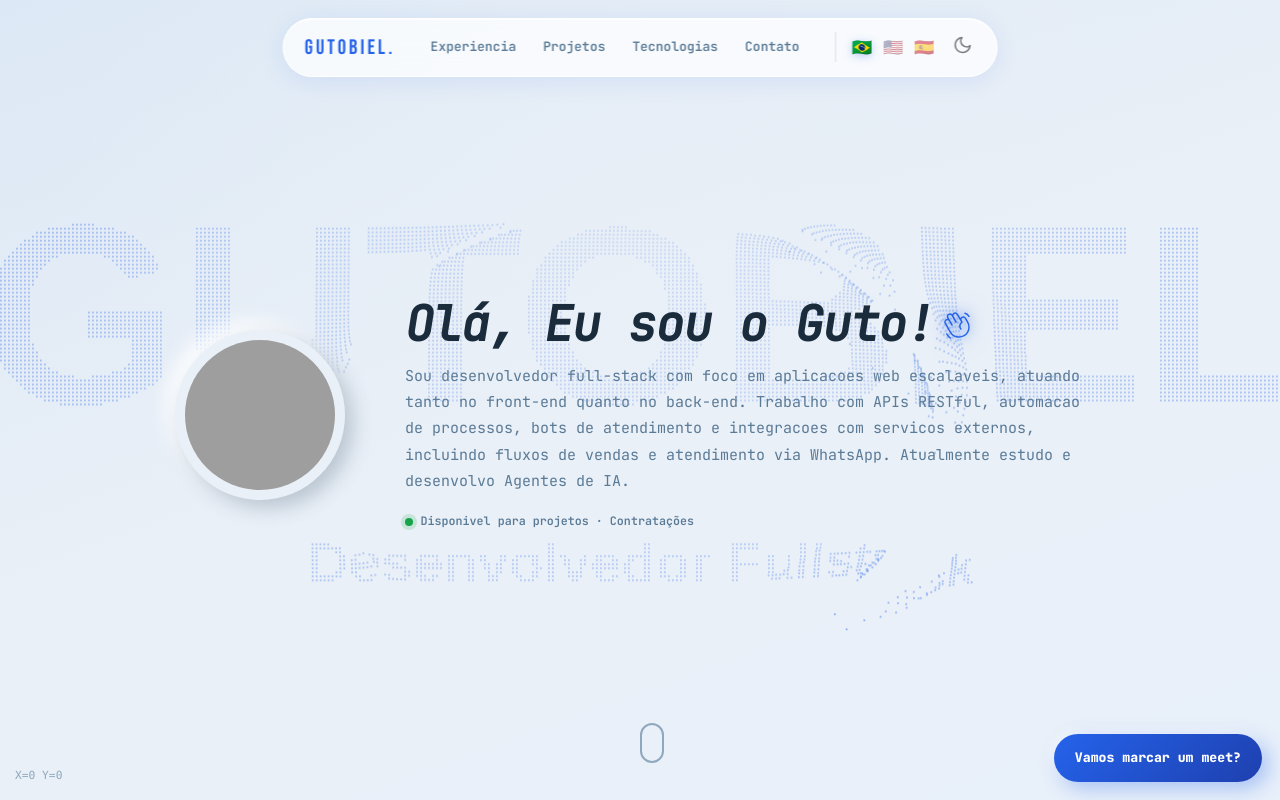
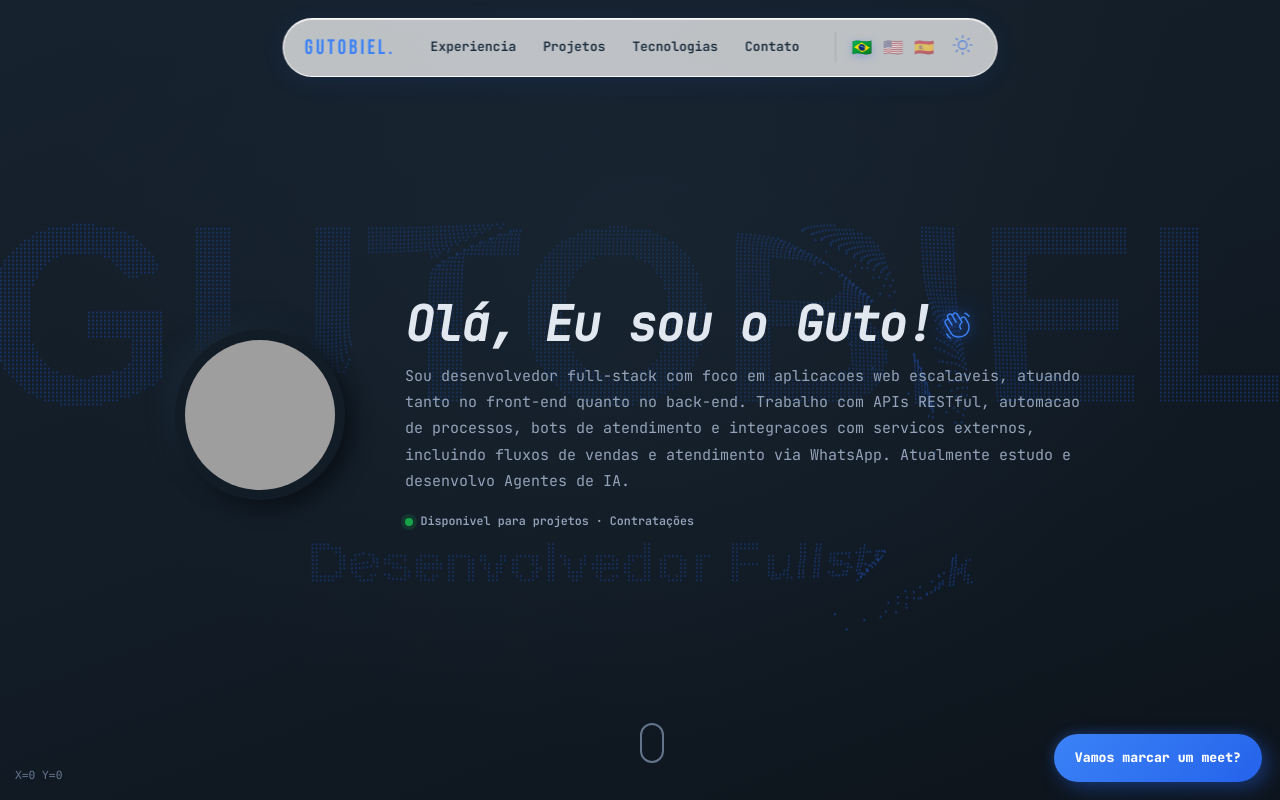
Before and after one commit to Gutobiel/Portifolio, a plain HTML site: page index.html in a window 1280 px wide. Both pictures are taken after a click on the button "Toggle Dark Mode". Shown: the top 800 px of the page. Drawn offline with Linux system fonts and the light colour scheme; no server answers; grey boxes are pictures that could not be loaded; animation ran at ten frames a second.

Commit message:
Corrigindo erro de svg do darkmode

```diff
--- a/index.html
+++ b/index.html
@@ -24,7 +24,7 @@
 
   <!-- NAVBAR -->
   <nav class="topnav" id="topnav">
-    <span class="topnav-logo">GUTOBIEL.</span>
+    <a href="#inicio" class="topnav-logo" style="text-decoration: none;">GUTOBIEL.</a>
     <div class="topnav-links">
       <a href="#experiencia" data-i18n="nav_exp">Experiencia</a>
       <a href="#projetos" data-i18n="nav_proj">Projetos</a>
@@ -39,7 +39,8 @@
         <button class="btn-icon" onclick="setLang('en')" title="English">🇺🇸</button>
         <button class="btn-icon" onclick="setLang('es')" title="Español">🇪🇸</button>
       </div>
-      <button class="btn-icon theme-toggle" id="theme-toggle" title="Toggle Dark Mode" aria-label="Toggle Dark Mode">
+      <button class="btn-icon theme-toggle" id="theme-toggle" onclick="toggleTheme()" title="Toggle Dark Mode"
+        aria-label="Toggle Dark Mode">
         <svg stroke="currentColor" fill="none" stroke-width="2" viewBox="0 0 24 24" stroke-linecap="round"
           stroke-linejoin="round" class="theme-icon" height="20" width="20" xmlns="http://www.w3.org/2000/svg">
           <path d="M21 12.79A9 9 0 1 1 11.21 3 7 7 0 0 0 21 12.79z"></path>
--- a/script.js
+++ b/script.js
@@ -102,7 +102,6 @@ function setLang(lang) {
   }
 }
 
-// Inicializa no DOM load ou imediatamente se já carregado
 function initApp() {
   setLang(currentLang);
   initTheme();
@@ -117,33 +116,33 @@ if (document.readyState === "loading") {
 // =============================================
 // THEME SWITCHER (Light / Dark)
 // =============================================
-function initTheme() {
+function updateThemeIcon(theme) {
   const toggleBtn = document.getElementById("theme-toggle");
   if (!toggleBtn) return;
 
-  const updateIcon = (theme) => {
   if (theme === "dark") {
     // Sun icon
-      toggleBtn.innerHTML = `<svg stroke="#2563eb" fill="none" stroke-width="2" viewBox="0 0 24 24" stroke-linecap="round" stroke-linejoin="round" class="theme-icon" height="20" width="20" xmlns="http://www.w3.org/2000/svg"><circle cx="12" cy="12" r="5"></circle><line x1="12" y1="1" x2="12" y2="3"></line><line x1="12" y1="21" x2="12" y2="23"></line><line x1="4.22" y1="4.22" x2="5.64" y2="5.64"></line><line x1="18.36" y1="18.36" x2="19.78" y2="19.78"></line><line x1="1" y1="12" x2="3" y2="12"></line><line x1="21" y1="12" x2="23" y2="12"></line><line x1="4.22" y1="19.78" x2="5.64" y2="18.36"></line><line x1="18.36" y1="5.64" x2="19.78" y2="4.22"></line></svg>`;
+    toggleBtn.innerHTML = `<svg stroke="#2563eb" fill="none" stroke-width="2" viewBox="0 0 24 24" stroke-linecap="round" stroke-linejoin="round" class="theme-icon" height="20" width="20" xmlns="http://www.w3.org/2000/svg" style="pointer-events: none;"><circle cx="12" cy="12" r="5"></circle><line x1="12" y1="1" x2="12" y2="3"></line><line x1="12" y1="21" x2="12" y2="23"></line><line x1="4.22" y1="4.22" x2="5.64" y2="5.64"></line><line x1="18.36" y1="18.36" x2="19.78" y2="19.78"></line><line x1="1" y1="12" x2="3" y2="12"></line><line x1="21" y1="12" x2="23" y2="12"></line><line x1="4.22" y1="19.78" x2="5.64" y2="18.36"></line><line x1="18.36" y1="5.64" x2="19.78" y2="4.22"></line></svg>`;
   } else {
     // Moon icon
-      toggleBtn.innerHTML = `<svg stroke="currentColor" fill="none" stroke-width="2" viewBox="0 0 24 24" stroke-linecap="round" stroke-linejoin="round" class="theme-icon" height="20" width="20" xmlns="http://www.w3.org/2000/svg"><path d="M21 12.79A9 9 0 1 1 11.21 3 7 7 0 0 0 21 12.79z"></path></svg>`;
+    toggleBtn.innerHTML = `<svg stroke="currentColor" fill="none" stroke-width="2" viewBox="0 0 24 24" stroke-linecap="round" stroke-linejoin="round" class="theme-icon" height="20" width="20" xmlns="http://www.w3.org/2000/svg" style="pointer-events: none;"><path d="M21 12.79A9 9 0 1 1 11.21 3 7 7 0 0 0 21 12.79z"></path></svg>`;
   }
-  };
+}
 
+function initTheme() {
   const currentTheme = localStorage.getItem("theme") || "light";
   document.documentElement.setAttribute("data-theme", currentTheme);
-  updateIcon(currentTheme);
+  updateThemeIcon(currentTheme);
+}
 
-  toggleBtn.addEventListener("click", () => {
+window.toggleTheme = function () {
   let theme = document.documentElement.getAttribute("data-theme");
   let newTheme = theme === "dark" ? "light" : "dark";
 
   document.documentElement.setAttribute("data-theme", newTheme);
   localStorage.setItem("theme", newTheme);
-    updateIcon(newTheme);
-  });
-}
+  updateThemeIcon(newTheme);
+};
 
 // =============================================
 // PARTICLE CONFIG
```
Lines whose indentation alone changed are shown as unchanged.
